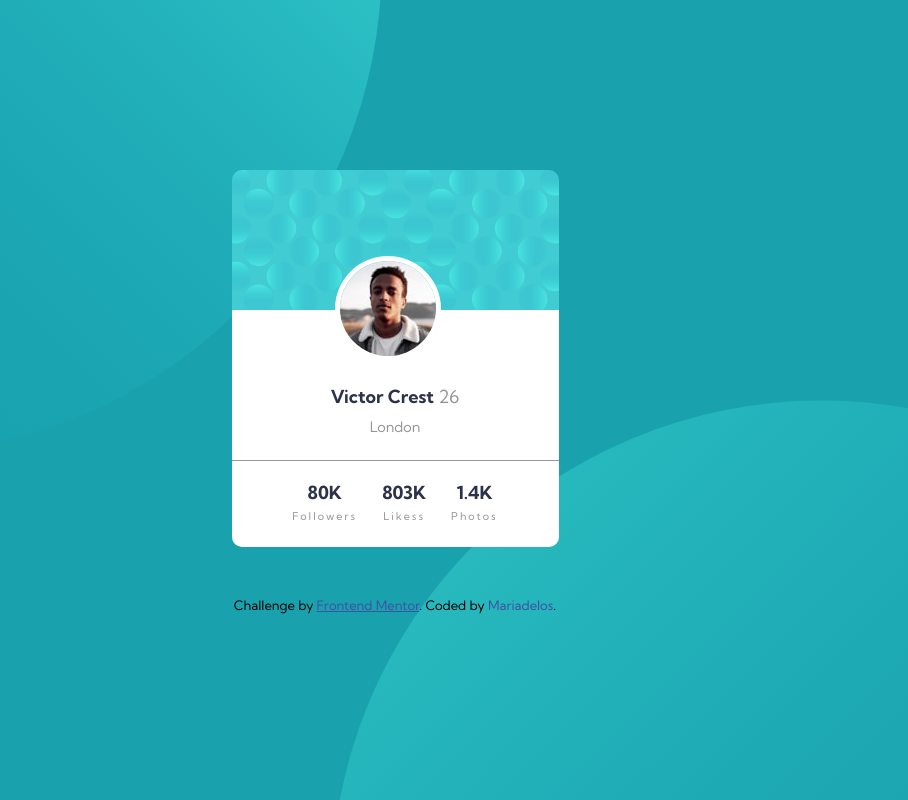
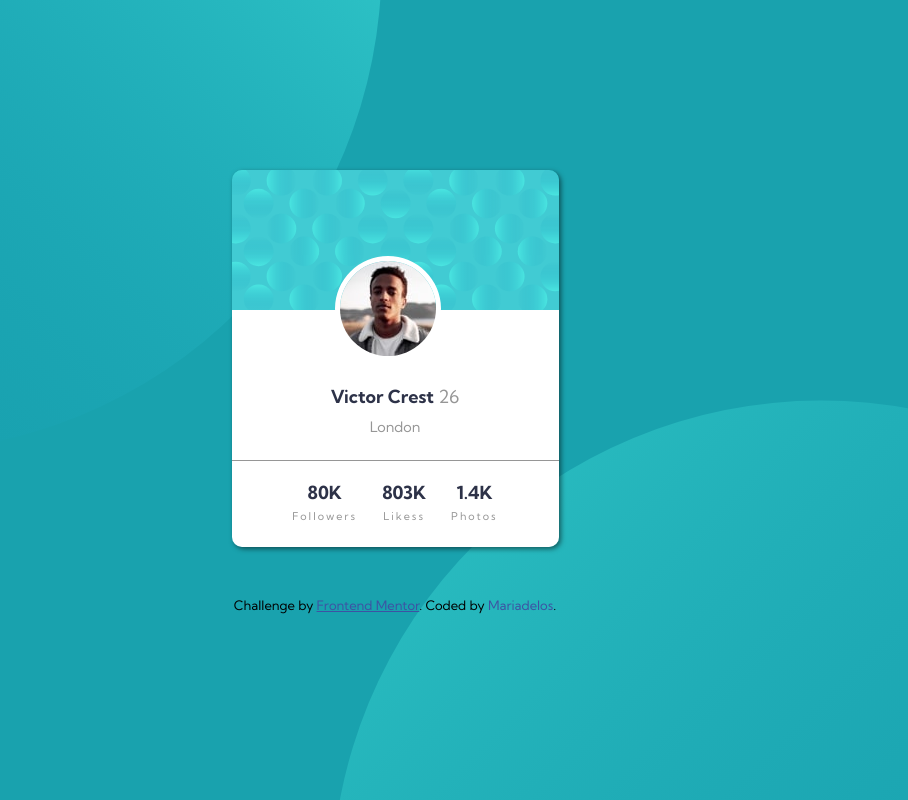
Before and after one commit to maria-delos/profile-card-component, a plain HTML site: page index.html in a window 1280 px wide. Shown: the whole page, without its empty margins (245-1153 px from the left). Drawn offline with Linux system fonts and the light colour scheme.

Commit message:
add shadow

```diff
--- a/style.css
+++ b/style.css
@@ -26,6 +26,7 @@ body{
     border-radius: 10px;
     overflow: hidden;
     position: relative;
+    box-shadow: 2px 2px 5px rgba(0, 0, 0, 0.5);
 }
 
 .bubbles{
```
Also changed, not shown: 2 other files.
